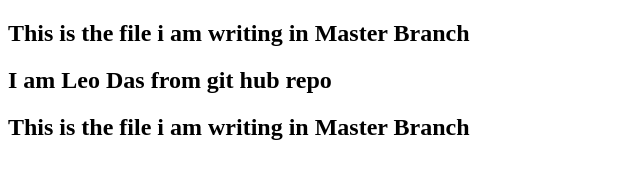
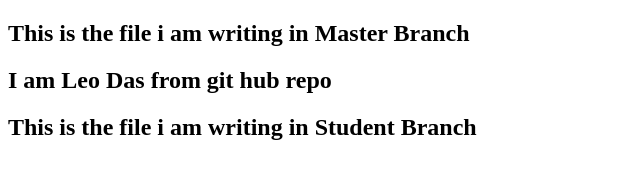
Before and after one commit to HARIRAGAVAN-407/Git-Demo-1, a plain HTML site: page index.html in a window 1280 px wide. Shown: the full height of the page, 0-640 px from the left. Drawn offline with Linux system fonts and the light colour scheme.

Commit message:
Update index.html

```diff
--- a/index.html
+++ b/index.html
@@ -8,6 +8,6 @@
 <body>
     <h2>This is the file i am writing in Master Branch</h2>
     <h2>I am Leo Das from git hub repo</h2>
-    <h2>This is the file i am writing in Master Branch</h2>
+    <h2>This is the file i am writing in Student Branch</h2>
 </body>
 </html>
```
